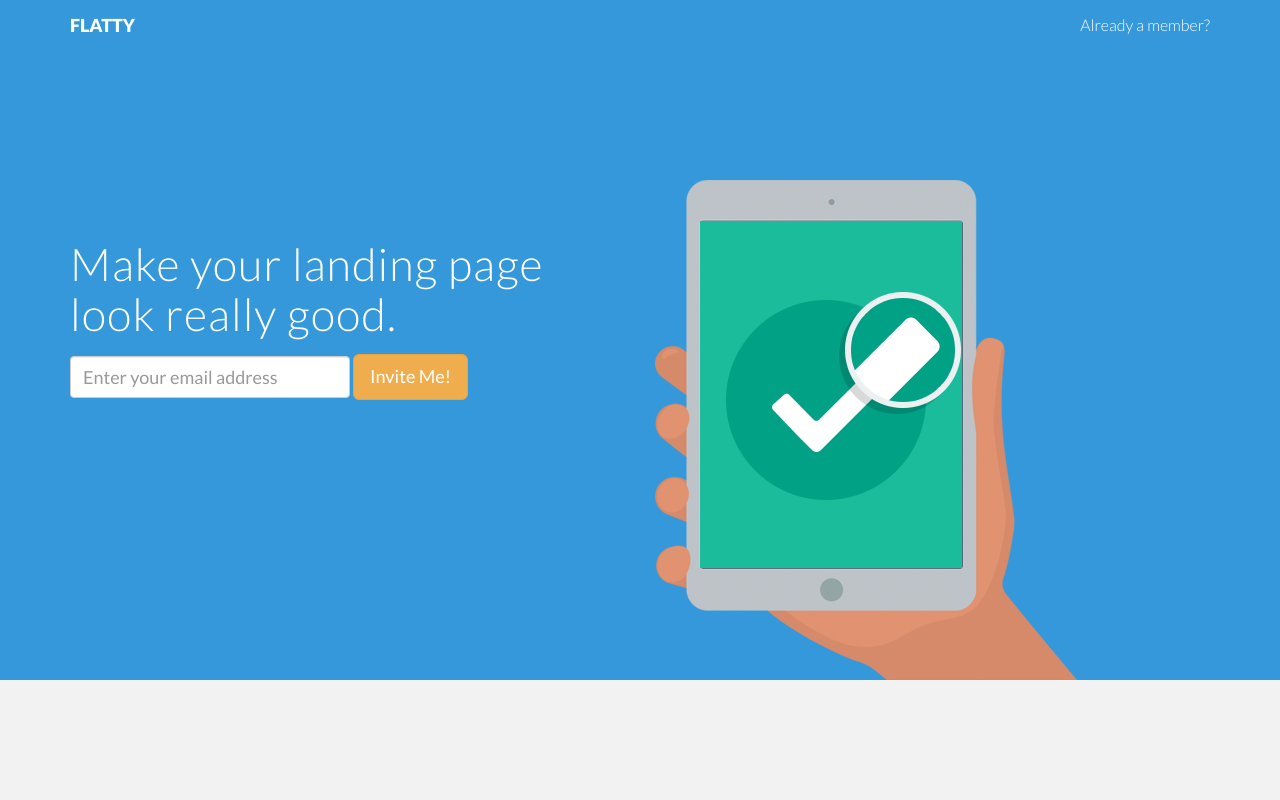
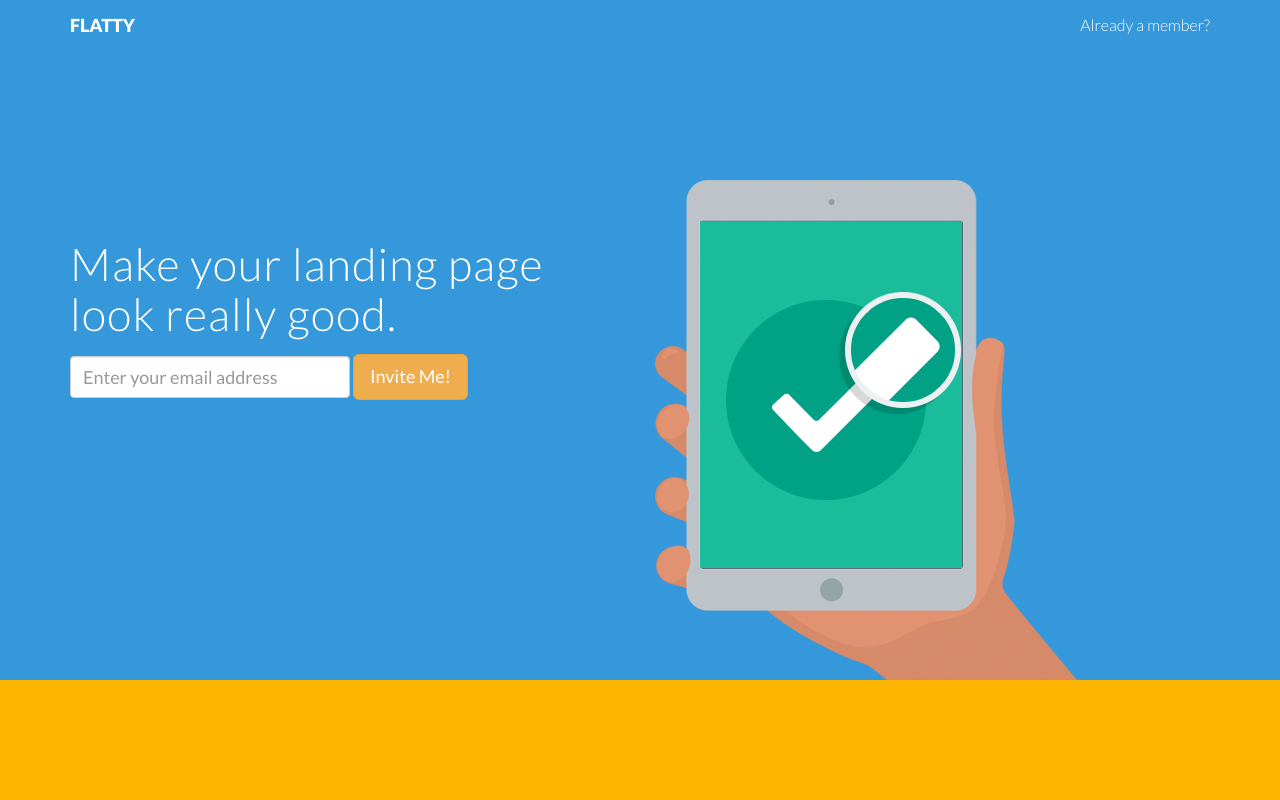
Before and after one commit to Chudleyj/HackNJIT, a PHP site: page / in a window 1280 px wide. Run offline with PHP 8.4, Linux system fonts and the light colour scheme; some libraries are stand-ins or nearby versions.

Commit message:
Update main.css

```diff
--- a/assets/css/main.css
+++ b/assets/css/main.css
@@ -8,7 +8,7 @@
  */
 
 body {
-  background-color: #f2f2f2;
+  background-color: #ffb600;
     font-family: 'Lato', sans-serif;
     font-weight: 300;
     font-size: 16px;
```
